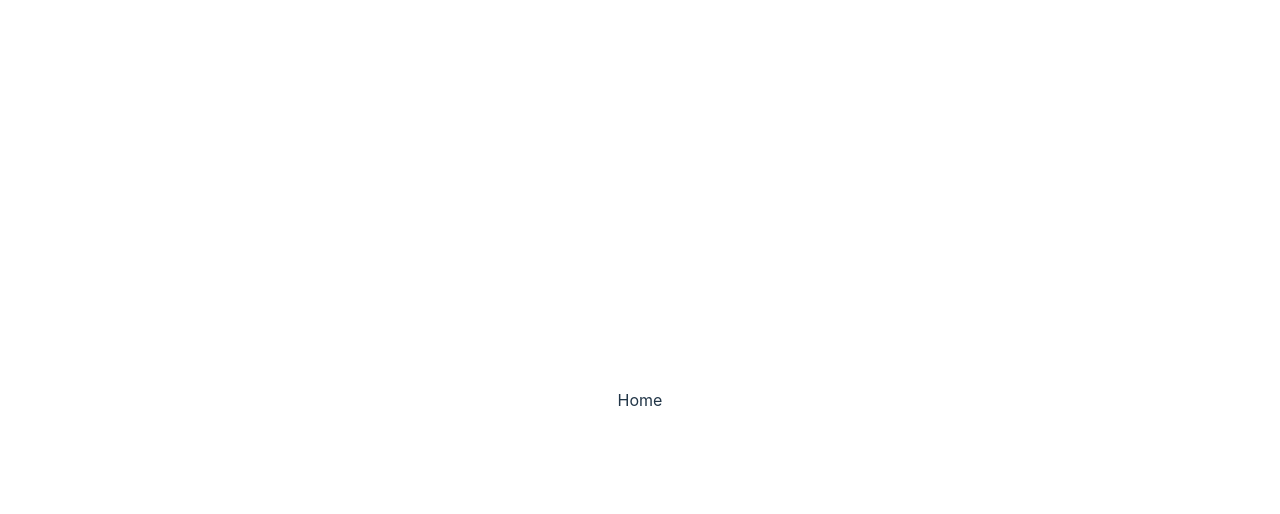
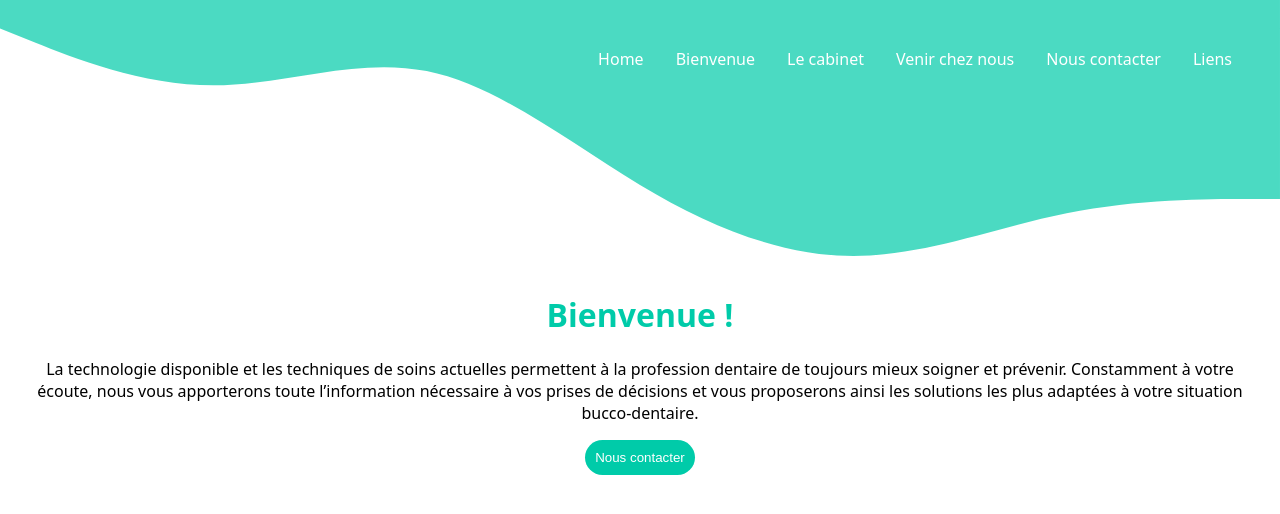
Before and after one commit to camrrx/sagesse-sourire, a React (Vite) app: page / in a window 1280 px wide. Shown: the top 514 px of the page. Built offline with nearby package versions, Linux system fonts and the light colour scheme.

Commit message:
welcome and navbar

```diff
--- a/src/App.tsx
+++ b/src/App.tsx
@@ -1,18 +1,19 @@
-import './App.css'
-import Home from './Pages/Home/Home'
-import {
-   Routes, Route,
-} from 'react-router-dom';
+import "./App.css";
+import Home from "./Pages/Home/Home";
+import Bienvenue from "./Components/Bienvenue/Bienvenue";
+import { Routes, Route } from "react-router-dom";
 
 function App() {
-
 	return (
 		<>
 			<Routes>
 				<Route path="*" element={<Home></Home>}></Route>
+				<Route
+					path="/sagesse-sourire/bienvenue"
+					element={<Bienvenue></Bienvenue>}></Route>
 			</Routes>
 		</>
-  )
+	);
 }
 
-export default App
+export default App;
--- /dev/null
+++ b/src/Components/Bienvenue/Bienvenue.scss
@@ -0,0 +1,17 @@
+.welcome-container {
+	h1 {
+		color: #00cba9;
+	}
+	.button-contact {
+		background-color: #00cba9;
+		padding: 10px;
+		border: none;
+		color: white;
+		border-radius: 30px;
+		cursor: pointer;
+
+		&:hover {
+			background-color: #ade9df;
+		}
+	}
+}
--- /dev/null
+++ b/src/Components/Bienvenue/Bienvenue.tsx
@@ -0,0 +1,19 @@
+import "./Bienvenue.scss";
+
+const Bienvenue = () => {
+	return (
+		<div className="welcome-container">
+			<h1>Bienvenue ! </h1>
+			<p>
+				La technologie disponible et les techniques de soins actuelles
+				permettent à la profession dentaire de toujours mieux soigner et
+				prévenir. Constamment à votre écoute, nous vous apporterons toute
+				l’information nécessaire à vos prises de décisions et vous proposerons
+				ainsi les solutions les plus adaptées à votre situation bucco-dentaire.
+			</p>
+
+			<button className="button-contact"> Nous contacter</button>
+		</div>
+	);
+};
+export default Bienvenue;
--- /dev/null
+++ b/src/Components/Navbar/Navbar.scss
@@ -0,0 +1,54 @@
+.navbar {
+	display: flex;
+	justify-content: center;
+	align-items: center;
+	list-style: none;
+	padding: 0;
+	margin: 0;
+}
+
+.navbar-item {
+	position: relative;
+}
+
+.navbar-link {
+	display: flex;
+	padding: 1rem;
+	color: #fff;
+	text-decoration: none;
+	&:hover {
+		color: rgb(0, 128, 100);
+	}
+}
+
+.submenu {
+	position: absolute;
+	top: 100%;
+	left: 0;
+	display: none;
+	background-color: #555;
+	padding: 0;
+	margin: 0;
+}
+
+.navbar-item:hover .submenu {
+	display: block;
+}
+
+.submenu-item {
+	display: block;
+}
+
+.submenu-link {
+	display: block;
+	padding: 0.5rem 1rem;
+	color: #fff;
+	text-decoration: none;
+	&:hover {
+		color: white;
+	}
+}
+
+.submenu-item:hover {
+	background-color: rgb(0, 128, 100);
+}
--- /dev/null
+++ b/src/Components/Navbar/Navbar.tsx
@@ -0,0 +1,32 @@
+import "./Navbar.scss";
+import { menuItems } from "../../assets/menuItems";
+import { Link } from "react-router-dom";
+
+const Navbar = () => {
+	return (
+		<nav>
+			<ul className="navbar">
+				{menuItems.map((item, index) => (
+					<li key={index} className="navbar-item">
+						<Link to={item.url} className="navbar-link">
+							{item.title}
+						</Link>
+						{item.submenu && (
+							<ul className="submenu">
+								{item.submenu.map((subItem, subIndex) => (
+									<li key={subIndex} className="submenu-item">
+										<Link to={subItem.url} className="submenu-link">
+											{subItem.title}
+										</Link>
+									</li>
+								))}
+							</ul>
+						)}
+					</li>
+				))}
+			</ul>
+		</nav>
+	);
+};
+
+export default Navbar;
--- a/src/Pages/Home/Home.scss
+++ b/src/Pages/Home/Home.scss
@@ -1,3 +1,21 @@
 .home-container {
-	background-color: green;
+	display: flex;
+	flex-direction: column;
+	border-width: 50px 20px 50px 20px;
+
+	.navbar-svg-container {
+		height: 30vh;
+		.wavy {
+			width: 100%;
+			left: 0;
+			top: 0;
+			position: absolute;
+			opacity: 0.7;
+		}
+
+		.navbar {
+			display: flex;
+			justify-content: flex-end;
+		}
+	}
 }
--- a/src/Pages/Home/Home.tsx
+++ b/src/Pages/Home/Home.tsx
@@ -1,5 +1,27 @@
+import "./Home.scss";
+import Navbar from "../../Components/Navbar/Navbar";
+import Bienvenue from "../../Components/Bienvenue/Bienvenue";
+
 const Home = () => {
-    return ( <div className="home-container">Home</div> );
-}
+	return (
+		<div className="home-container">
+			<div className="navbar-svg-container">
+				<svg
+					className="wavy"
+					xmlns="http://www.w3.org/2000/svg"
+					viewBox="0 0 1440 320">
+					<path
+						fill="#00cba9"
+						fill-opacity="1"
+						d="M0,32L40,48C80,64,160,96,240,96C320,96,400,64,480,80C560,96,640,160,720,208C800,256,880,288,960,288C1040,288,1120,256,1200,240C1280,224,1360,224,1400,224L1440,224L1440,0L1400,0C1360,0,1280,0,1200,0C1120,0,1040,0,960,0C880,0,800,0,720,0C640,0,560,0,480,0C400,0,320,0,240,0C160,0,80,0,40,0L0,0Z"></path>
+				</svg>
+				<div className="navbar">
+					<Navbar />
+				</div>
+			</div>
+			<Bienvenue></Bienvenue>
+		</div>
+	);
+};
 
 export default Home;
--- /dev/null
+++ b/src/assets/menuItems.tsx
@@ -0,0 +1,62 @@
+export const menuItems = [
+	{
+		title: "Home",
+		url: "/",
+	},
+	{
+		title: "Bienvenue",
+		url: "/bienvenue",
+	},
+	{
+		title: "Le cabinet",
+		url: "/leCabinet",
+		submenu: [
+			{
+				title: "Notre équipe",
+				url: "/leCabinet/equipes",
+			},
+			{
+				title: "Accueil",
+				url: "/leCabinet/accueil",
+			},
+			{
+				title: "Les dentistes",
+				url: "/leCabinet/dentistes",
+			},
+			{
+				title: "Les assistantes",
+				url: "/leCabinet/assistantes",
+			},
+			{
+				title: "Les prothésistes",
+				url: "/leCabinet/prothesistes",
+			},
+			{
+				title: "Les correspondants",
+				url: "/leCabinet/correspondants",
+			},
+		],
+	},
+	{
+		title: "Venir chez nous",
+		url: "/venirChezNous",
+		submenu: [
+			{
+				title: "Plan d'accès",
+				url: "/venirChezNous/plan",
+			},
+			{
+				title: "Horaires",
+				url: "/venirChezNous/horaires",
+			},
+		],
+	},
+	{
+		title: "Nous contacter",
+		url: "/nousContacter",
+	},
+	{
+		title: "Liens",
+		url: "/Liens",
+	},
+];
--- a/src/index.css
+++ b/src/index.css
@@ -1,4 +1,8 @@
-:root {
+body {
+	margin: 0;
+	font-family: system-ui, sans-serif;
+}
+/* :root {
 	font-family: Inter, system-ui, Avenir, Helvetica, Arial, sans-serif;
 	line-height: 1.5;
 	font-weight: 400;
@@ -66,4 +70,4 @@ button:focus-visible {
 	button {
 		background-color: #f9f9f9;
 	}
-}
+} */
```
Also changed, not shown: src/assets/imgDentiste.png (added), src/assets/logo-sagesse.png (added). Lines whose indentation alone changed are shown as unchanged.
